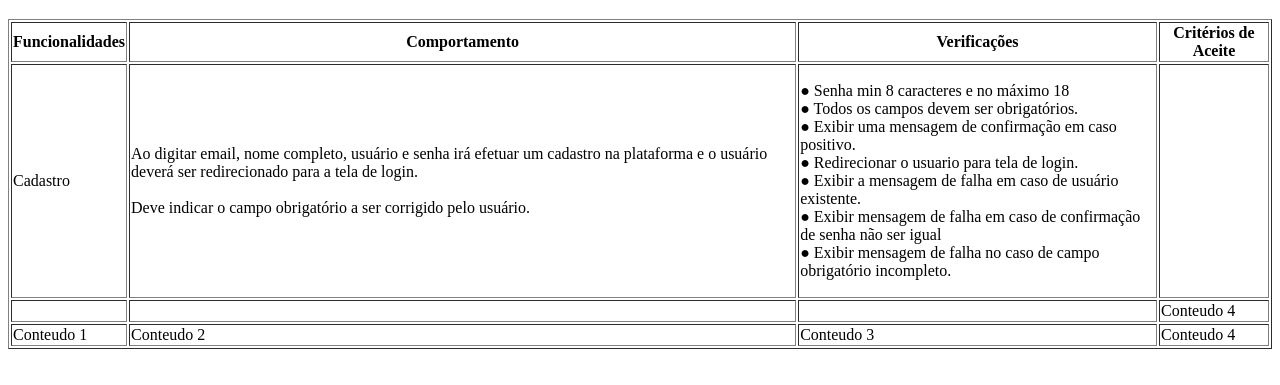
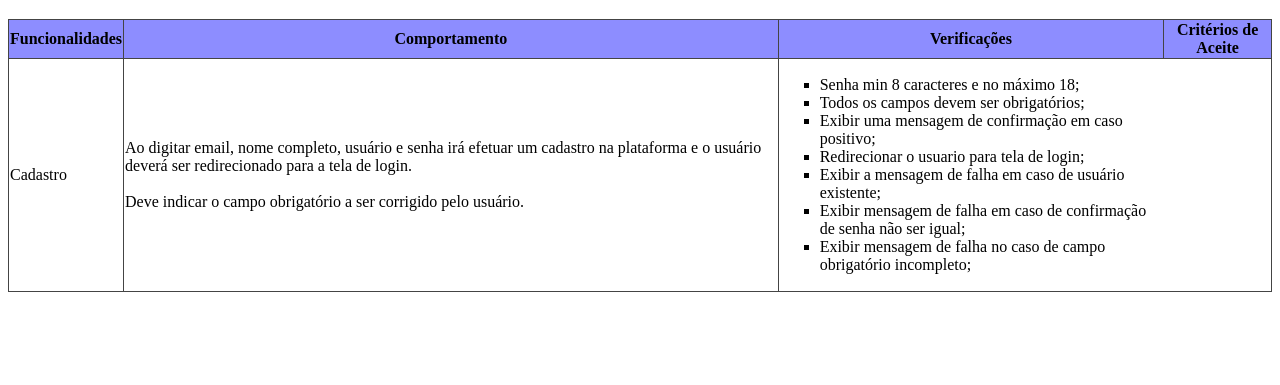
Before and after one commit to bruleonel/cantinho-teste, a plain HTML site: page index.html in a window 1280 px wide. Shown: the part 61-446 px from the top of the page. Drawn offline with Linux system fonts and the light colour scheme.

Commit message:
feat: adicionando estilo

```diff
--- a/index.html
+++ b/index.html
@@ -4,23 +4,24 @@
     <meta charset="UTF-8">
     <meta http-equiv="X-UA-Compatible" content="IE=edge">
     <meta name="viewport" content="width=device-width, initial-scale=1.0">
-    <title>Document</title>
+    <title>QA</title>
+    <link rel="stylesheet" href="style.css">
 </head>
 <body>
     <H1>Exemplo de Modelo de Teste Plan</H1>
-    <table border="1" >
+    <table class="tabela borda">
         <thead>
-            <tr>
-                <th scope="col">Funcionalidades</th>
-                <th scope="col">Comportamento</th>
-                <th scope="col">Verificações
-                <th scope="col">Critérios de Aceite</th>
+            <tr class="title">
+                <th class="title-text borda">Funcionalidades</th>
+                <th class="title-text borda">Comportamento</th>
+                <th class="title-text borda">Verificações
+                <th class="title-text borda">Critérios de Aceite</th>
             </tr>
         </thead>
         <tbody>
           <tr>
-            <td>Cadastro</td>
-            <td>
+            <td class="borda">Cadastro</td>
+            <td class="borda">
                 <p>Ao digitar email, nome completo, usuário e senha irá efetuar um cadastro na plataforma e o usuário deverá ser redirecionado para a tela de login.
                 <br><br>
                 Deve indicar o campo obrigatório a ser corrigido pelo usuário.
@@ -28,31 +29,18 @@
             </td>
             <td>
                 <p>
-                    ●	Senha min 8 caracteres e no máximo 18 <br>
-                    ●	Todos os campos devem ser obrigatórios. <br>
-                    ●	Exibir uma mensagem de confirmação em caso positivo.<br>
-                    ●	Redirecionar o usuario para tela de login.<br>
-                    ●	Exibir a mensagem de falha em caso de usuário existente. <br>
-                    ●	Exibir mensagem de falha em caso de confirmação de senha não ser igual<br>
-                    ●	Exibir mensagem de falha no caso de campo obrigatório incompleto.	<br>
-
+                    <ul>
+                        <li>Senha min 8 caracteres e no máximo 18;</li>
+                        <li>Todos os campos devem ser obrigatórios;</li>
+                        <li>Exibir uma mensagem de confirmação em caso positivo;</li>
+                        <li>Redirecionar o usuario para tela de login;</li>
+                        <li>Exibir a mensagem de falha em caso de usuário existente;</li>
+                        <li>Exibir mensagem de falha em caso de confirmação de senha não ser igual;</li>
+                        <li>Exibir mensagem de falha no caso de campo obrigatório incompleto;</li>
+                    </ul>
                 </p>
             </td>
-            <td></td>
-
           </tr>
-          <tr>
-            <td></td>
-            <td></td>
-            <td></td>
-            <td>Conteudo 4</td>
-          </tr>
-          <tr>
-            <td>Conteudo 1</td>
-            <td>Conteudo 2</td>
-            <td>Conteudo 3</td>
-            <td>Conteudo 4</td>
-        </tr>
         </tbody>
        </table>
 </body>
--- /dev/null
+++ b/style.css
@@ -0,0 +1,12 @@
+ul {
+    list-style: square;
+}
+
+.borda {
+    border: 1px solid #444;
+    border-collapse: collapse;
+}
+
+.title {
+    background-color: rgb(141, 141, 255);
+}
```
